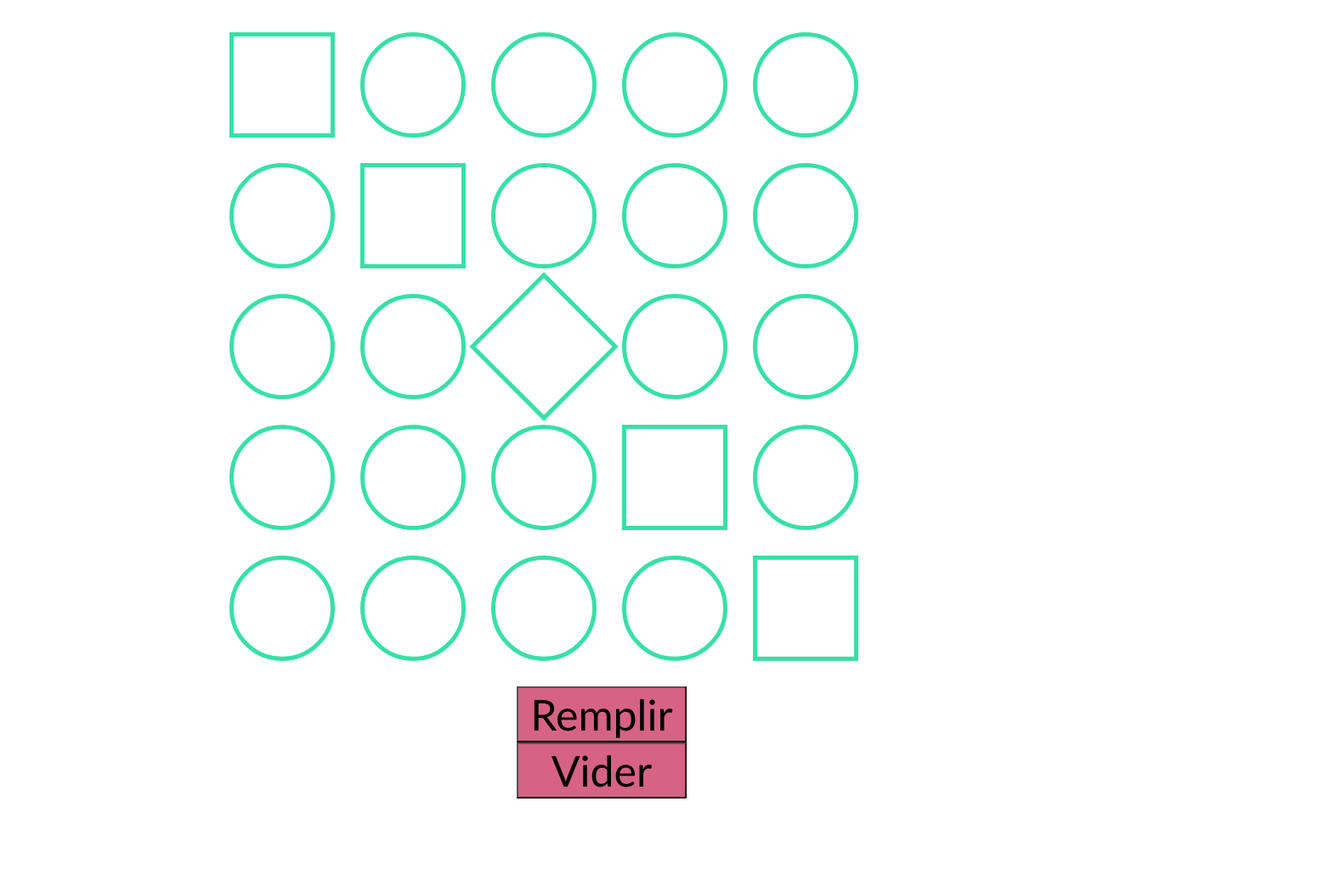
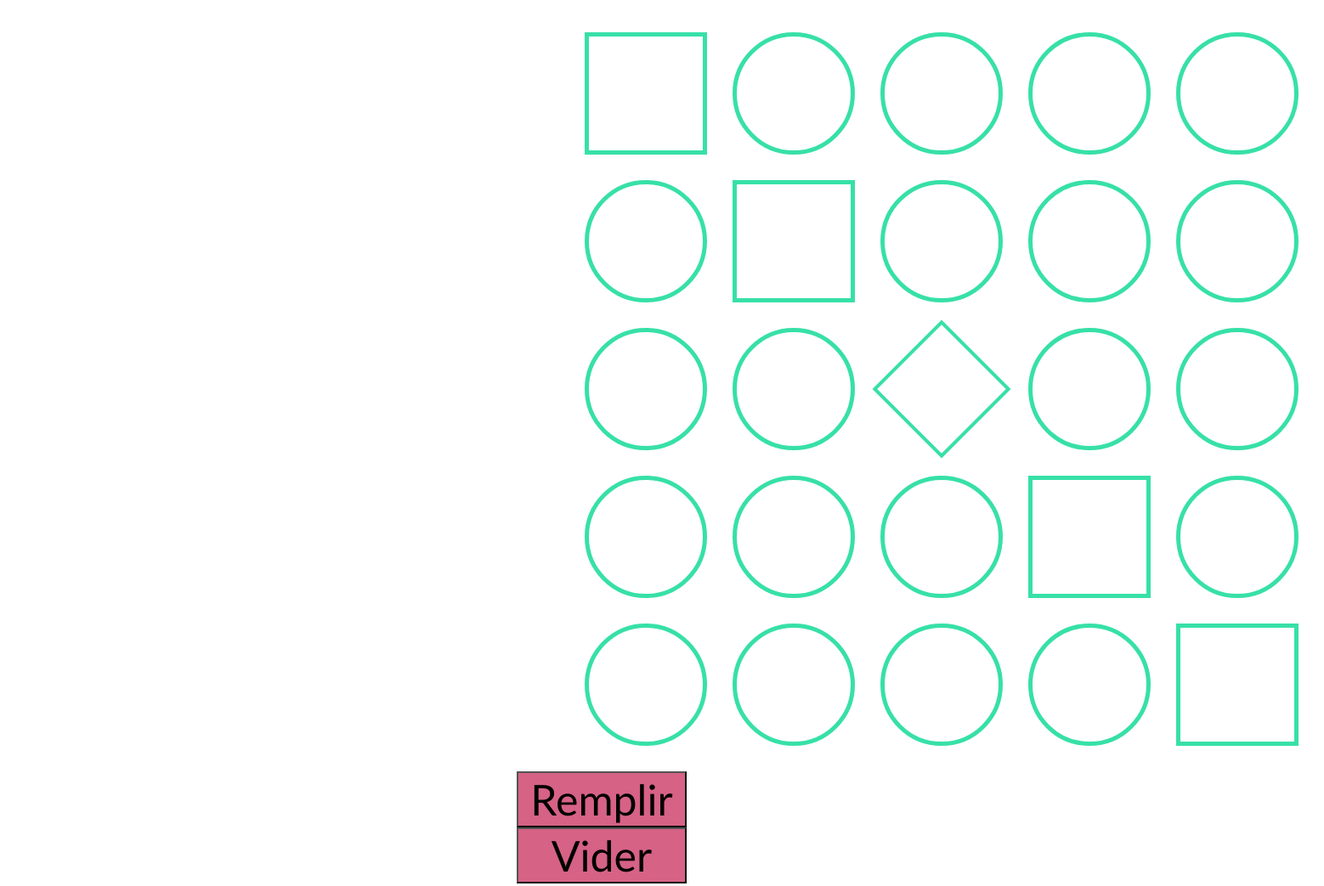
Before and after one commit to Aiiishaaa/JavaScript, a plain HTML site: page [Niveau 3 Bonus] 10 exercices JavaScript pour farmer de lXP + 2 Boss optionnels/Matrice de formes/index.html in a window 1280 px wide. Shown: the whole page at 85% size, 1558 px wide, since content can reach past the window. Before the commit the page ends 948 px from the top, so only its background shows below. Drawn offline with nearby package versions, Linux system fonts and the light colour scheme.

Commit message:
2nd Commit

```diff
--- a/[Niveau 3 Bonus] 10 exercices JavaScript pour farmer de lXP + 2 Boss optionnels/Matrice de formes/index.html
+++ b/[Niveau 3 Bonus] 10 exercices JavaScript pour farmer de lXP + 2 Boss optionnels/Matrice de formes/index.html
@@ -22,14 +22,14 @@
 
         .losange {
             border: 5px solid rgb(55, 224, 168);
-            transform: rotate(45deg);
+            transform: rotate(45deg) scale(0.8);
         }
 
         table {
-            width: 800px;
-            height: 800px;
-            margin: auto;
-            border-spacing: 30px 30px;
+            width: 900px;
+            height: 900px;
+            margin-left: 650px;
+            border-spacing: 30px;
         }
 
         button {
@@ -57,14 +57,14 @@
         <tr>
             <td class="form carre"></td>
             <td class="form rond"></td>
-            <td class="form rond"></td>
+            <td class="form test rond"></td>
             <td class="rond form "></td>
             <td class="rond form "></td>
         </tr>
         <tr>
             <td class="rond form "></td>
             <td class="carre form "></td>
-            <td class="rond form "></td>
+            <td class="rond test form "></td>
             <td class="rond form "></td>
             <td class="rond form "></td>
         </tr>
@@ -78,14 +78,14 @@
         <tr>
             <td class="rond form "></td>
             <td class="rond form "></td>
-            <td class="rond form  "></td>
+            <td class="rond test form  "></td>
             <td class="carre form "></td>
             <td class="rond form "></td>
         </tr>
         <tr>
             <td class="rond form "></td>
             <td class="rond form "></td>
-            <td class="rond form "></td>
+            <td class="rond test form "></td>
             <td class="rond form "></td>
             <td class="carre form "></td>
         </tr>
@@ -111,16 +111,17 @@
             $(this).toggleClass('remplir');
         });
 
+
         $('.carre').click(function() {
             $(this).toggleClass('remplir');
-            if ($(this).hasClass('remplir')) {
-                $("").toggleClass('remplir');
-            }
-        })
+            $(this).siblings().toggleClass('remplir');
+        });
+
+
         $('.losange').click(function() {
-            $(this).toggleClass('remplir');
-            $('tr:nth-child(3)').toggleClass('remplir');
-            $('td:nth-child(3)').toggleClass('remplir');
+            let col = $('tr>td:nth-child(3)');
+            $(this).siblings().toggleClass('remplir');
+            $(col).toggleClass('remplir');
         })
     </script>
 </body>
```
